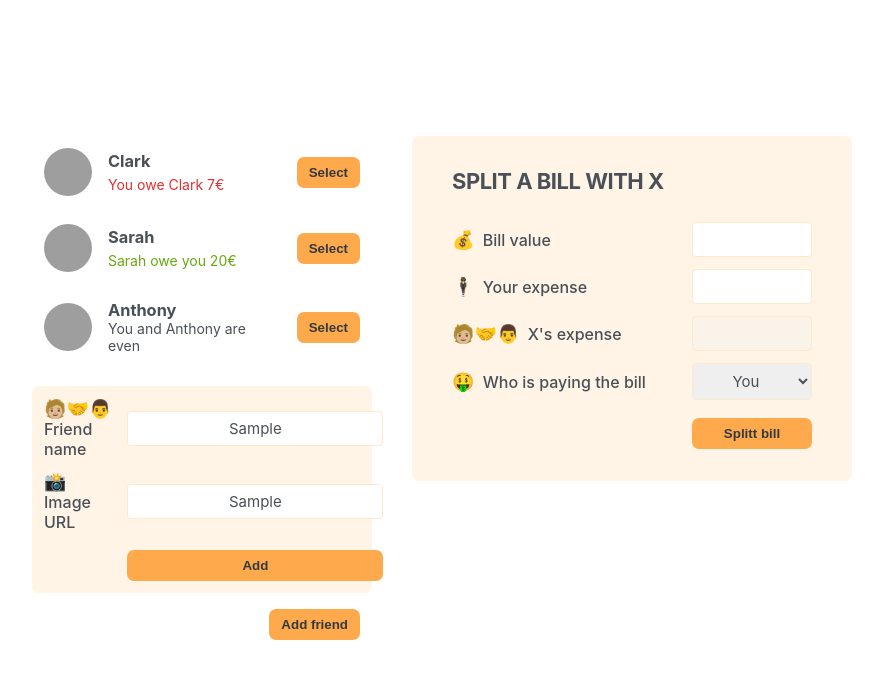
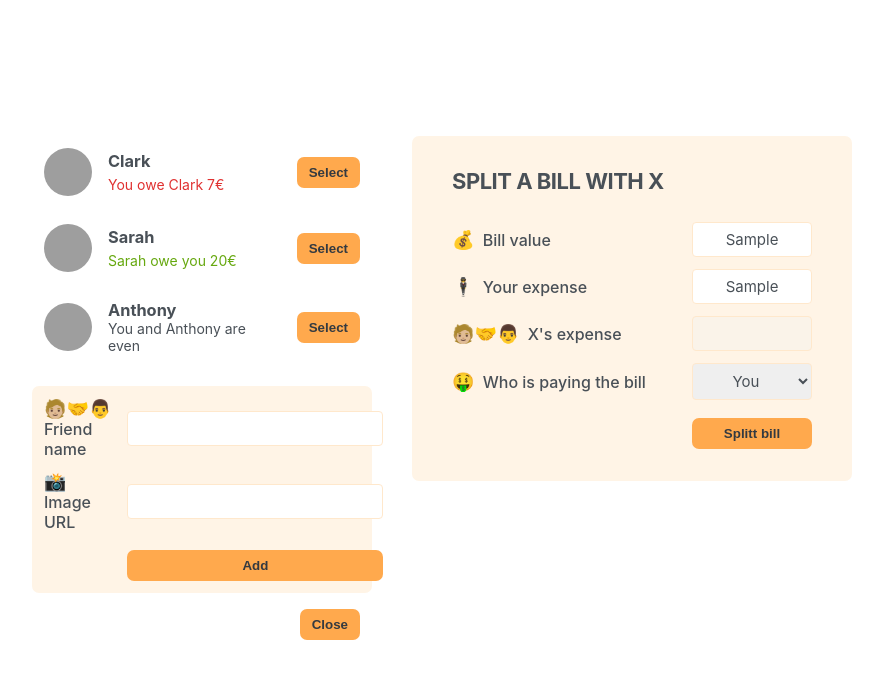
Before and after one commit to vibraniumSwaleh/eat-N-split, a React (Create React App) app: page / in a window 1280 px wide. Both pictures are taken after typing "Sample", "Sample" into the empty fields and a click on the button "Add friend". Shown: the top 678 px of the page, without its empty margins (198-1081 px from the left). Built offline with nearby package versions, Linux system fonts and the light colour scheme; grey boxes are pictures that could not be loaded.

Commit message:
complete add new friend to list

```diff
--- a/src/App.js
+++ b/src/App.js
@@ -1,3 +1,5 @@
+import { useState } from 'react';
+
 const initialFriends = [
   {
     id: 118836,
@@ -20,24 +22,33 @@ const initialFriends = [
 ];
 
 function App() {
+  const [showAddFriend, setShowAddFriend] = useState(false);
+  const [frienList, setFriendList] = useState(initialFriends);
+
+  function handleShowAddFriend() {
+    setShowAddFriend((showAddFriend) => !showAddFriend);
+  }
+
   return (
     <div className='app'>
       <div className='sidebar'>
-        <FriendList />
-        <FormAddFriend />
-        <Button>Add friend</Button>
+        <FriendList frienList={frienList} />
+        {showAddFriend && (
+          <FormAddFriend frienList={frienList} onAddFriend={setFriendList} />
+        )}
+        <Button onClick={handleShowAddFriend}>
+          {showAddFriend ? 'Close' : 'Add friend'}
+        </Button>
       </div>
       <FormSplitBill />
     </div>
   );
 }
 
-function FriendList() {
-  const friends = initialFriends;
-
+function FriendList({ frienList }) {
   return (
     <ul>
-      {friends.map((friend) => (
+      {frienList.map((friend) => (
         <Friend friend={friend} key={friend.id} />
       ))}
     </ul>
@@ -67,20 +78,48 @@ function Friend({ friend }) {
   );
 }
 
-function Button({ children }) {
-  return <button className='button'>{children}</button>;
+function Button({ children, onClick }) {
+  return (
+    <button className='button' onClick={onClick}>
+      {children}
+    </button>
+  );
 }
 
-function FormAddFriend() {
+function FormAddFriend({ frienList, onAddFriend }) {
+  const [friendName, setFriendName] = useState('');
+  const [imgUrl, setImgUrl] = useState('');
+
+  function handleAddFriend(e) {
+    e.preventDefault();
+
+    const friend = {
+      id: Date.now(),
+      name: friendName,
+      image: imgUrl,
+      balance: 0,
+    };
+
+    onAddFriend((frienList) => [...frienList, friend]);
+  }
+
   return (
     <form className='form-add-friend'>
       <label>🧑🏼‍🤝‍👨 Friend name</label>
-      <input type='text' />
+      <input
+        type='text'
+        value={friendName}
+        onChange={(e) => setFriendName(e.target.value)}
+      />
 
       <label>📸 Image URL</label>
-      <input type='text' />
+      <input
+        type='text'
+        value={imgUrl}
+        onChange={(e) => setImgUrl(e.target.value)}
+      />
 
-      <Button>Add</Button>
+      <Button onClick={handleAddFriend}>Add</Button>
     </form>
   );
 }
```
